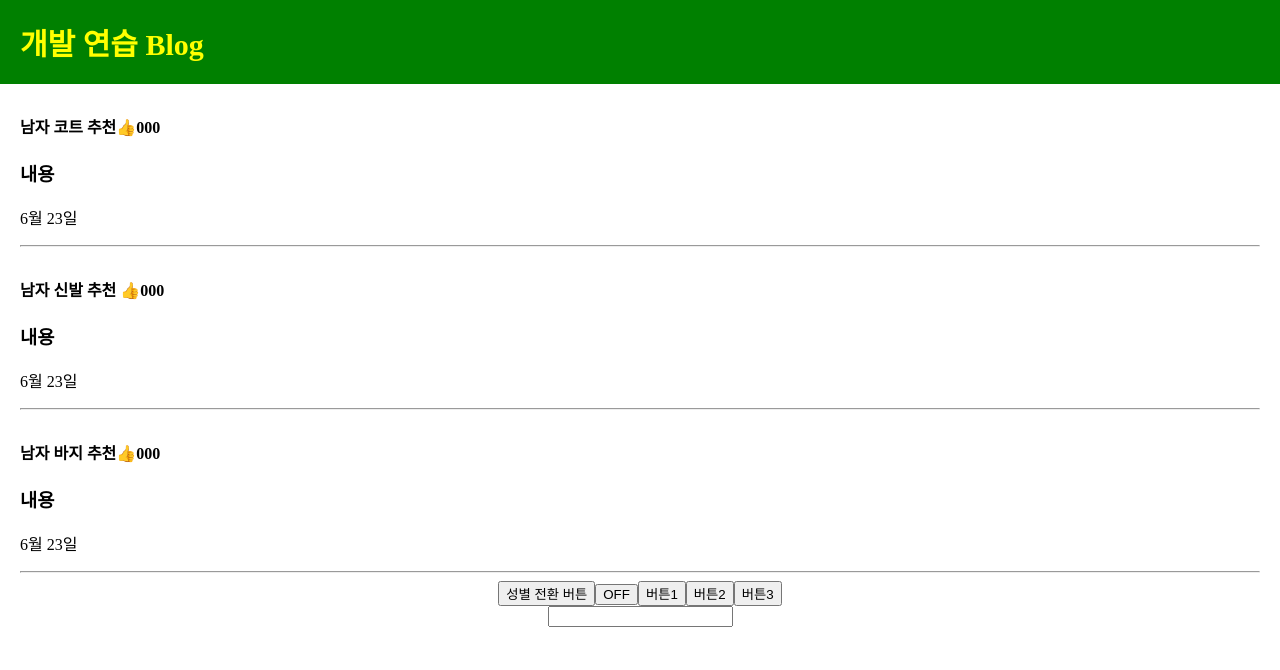
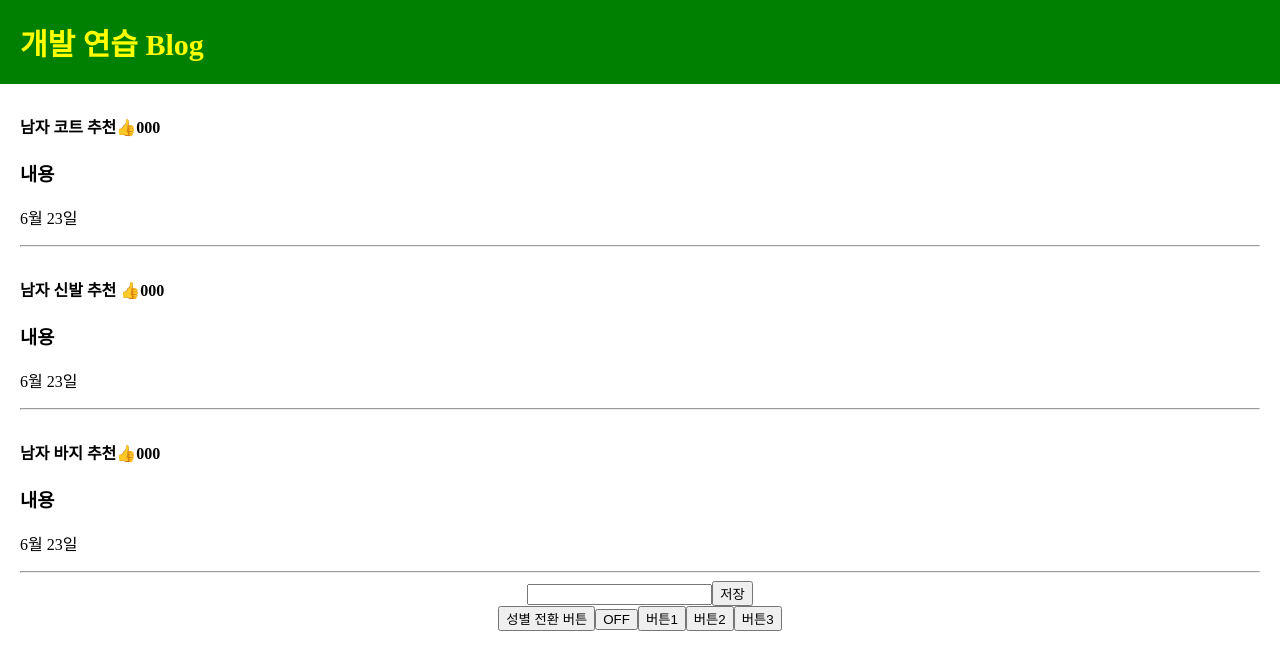
Before and after one commit to SeungMinK/react2, a React (Create React App) app: page / in a window 1280 px wide. Shown: the top 670 px of the page. Built offline with nearby package versions, Linux system fonts and the light colour scheme.

Commit message:
Part#11 입력받은값으로 게시글 만들기
"..." deepCopy 사용

array 추가하기(unShift)

```diff
--- a/src/App.css
+++ b/src/App.css
@@ -33,6 +33,28 @@ body{
   padding-right: 20px;
 
 }
+.pulish{
+
+  margin-top:30px;
+  margin-bottom: 30px;
+
+}
+
+.pulish input{
+
+  padding:10px;
+  font-size: 16px;
+  border-radius: 5px;
+  width: 80%;
+  border: 1px solid grey;
+
+}
+
+.pulish button{
+  display: block;
+  margin: auto;
+  margin-top: 10px;
+}
 
 @media (prefers-reduced-motion: no-preference) {
   .App-logo {
--- a/src/App.js
+++ b/src/App.js
@@ -6,7 +6,7 @@ import './App.css';
     ===================Summary========================
     1. 데이터 바인딩 핵심 "{}"
     2. Style 직접 지정시에도 "{}"" 사용해야함
-    3. "..." deepcCopy 방법임, = 으로 카피할경우 참조변수가 생성됨(Array,Object)
+    3. "..." deepcCopy 방법임, = 으로 카피할경우 참조변수가 생성됨(Array,Object),...으로 할시 독립적인 카피
     4. state 값 변경은 변경함수를 사용해야함(state에 직접 접근X)
     5. deepCopy로 값을 복사해서 수정 후, 변경함수에 적용하는 방법이 있음
     6. {}안에는 변수,함수를 쓸 수 있음
@@ -20,6 +20,7 @@ import './App.css';
     14. input 태그는 항상 꼭 닫아야함!!
     15. console.log(e.target.value) 입력된 값 콘솔에 출력하기
     16. map의 경우 key 값을 지정해줘야 warning이 안뜸
+    17. array 맨 앞에 자료를 추가하는 문법 array.unshift
     */
 
 
@@ -84,6 +85,16 @@ function App() {
           }
           )
         }
+
+        <div className="publish">
+        <input onChange={(e)=>{ inputValueChange(e.target.value)}}/>
+          <button onClick={()=>{
+            var temp = [...title]//...을 사용해서 값만 복사함, 그냥 = 으로만 복사할 경우 참조변수 생성해서 메모리 공유됨
+            temp.unshift(inputValue)
+
+            titleChange(temp)
+            }}>저장</button>
+        </div>
       </div>
 
       <div>
@@ -100,8 +111,7 @@ function App() {
         : null // 텅빈 html 보여줌, Js 관습
 
     }
-    {inputValue}
-    <input onChange={(e)=>{ inputValueChange(e.target.value)}}/>
+
     </div>
 
 
```
